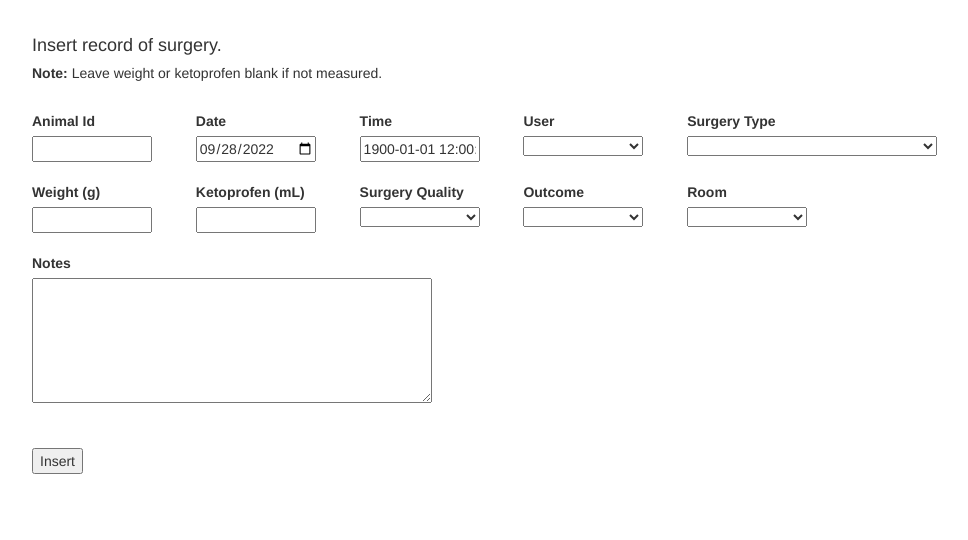
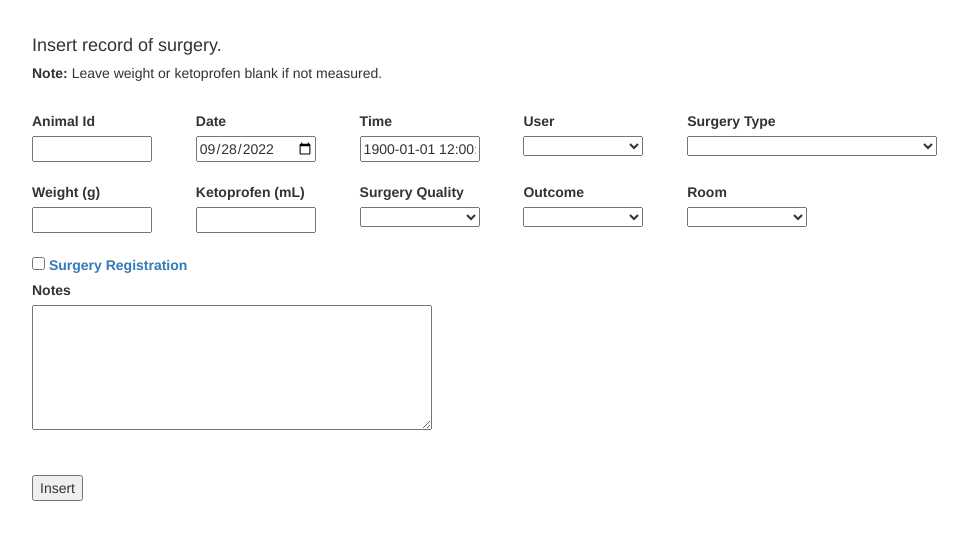
Before and after one commit to cajal/pipecontrol, a Flask app: page /surgery in a window 1280 px wide. Shown: the part 52-592 px from the top of the page, without its empty margins (38-1006 px from the left). Run offline with Flask 2, Linux system fonts and the light colour scheme; lists and menus that the app fills with data are empty; some libraries are stand-ins or nearby versions.

Commit message:
Add surgery registration checkbox with a hyperlink

```diff
--- a/app/templates/surgery.html
+++ b/app/templates/surgery.html
@@ -44,6 +44,15 @@
                 </div>
             </div>
             <div class="row">
+                <div class="col-sm-2">
+                    <input type="checkbox" id="registration" name="registration" value="Registration">
+                    <label for="registration">
+                        <a href="https://orit.research.bcm.edu/CCM/ProcedureScheduler/Login.aspx?ReturnUrl=%2fCCM%2fProcedureScheduler%2fProcedureScheduler%2fHome%2fHome.aspx" target="_blank" rel="noopener noreferrer">Surgery Registration</a>
+                    </label>
+                    <br>
+                </div>
+            </div>
+            <div class="row">
                 <div class="col-sm-2" style="width: 14%">
                     <dl> {{ render_field(form.notes, style="width: 400px; height: 125px") }} </dl>
                 </div>
```
